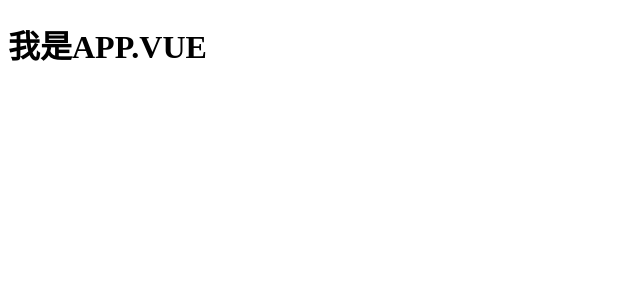
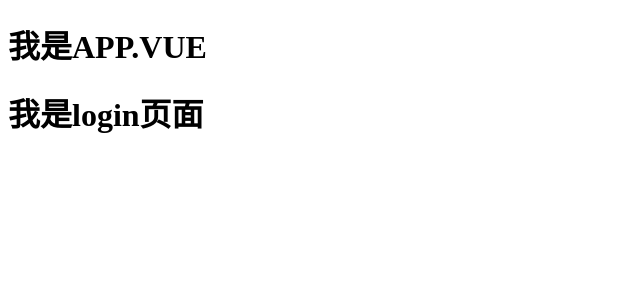
Before and after one commit to wulihui/one-PC40, a Vue app: page /#/login in a window 1280 px wide. Before the commit this address led to /#/home. Shown: the top 300 px of the page, without its empty margins (0-640 px from the left). Built offline with nearby package versions, Linux system fonts and the light colour scheme; the HTML template or start-up script is replaced by a standard one.

Commit message:
添加登录和主页路由

```diff
--- a/src/router/index.js
+++ b/src/router/index.js
@@ -1,14 +1,30 @@
 import Vue from 'vue'
 import VueRouter from 'vue-router'
 import UseElement from '../views/useElement'
+import Home from '../views/home'
+import Login from '../views/login'
 
 Vue.use(VueRouter)
 
 const routes = [
   {
+    path: '/',
+    redirect: '/home'
+  },
+  {
     path: '/useElement',
     name: 'useElement',
     component: UseElement
+  },
+  {
+    path: '/home',
+    name: 'home',
+    component: Home
+  },
+  {
+    path: '/login',
+    name: 'login',
+    component: Login
   }
 ]
 
--- /dev/null
+++ b/src/views/home/index.vue
@@ -0,0 +1,16 @@
+<template>
+  <div>
+      <!-- 主页 -->
+      <h1>我是home页面</h1>
+  </div>
+</template>
+
+<script>
+export default {
+
+}
+</script>
+
+<style>
+
+</style>
--- /dev/null
+++ b/src/views/login/index.vue
@@ -0,0 +1,16 @@
+<template>
+  <div>
+      <!-- 登录页面 -->
+      <h1>我是login页面</h1>
+  </div>
+</template>
+
+<script>
+export default {
+
+}
+</script>
+
+<style>
+
+</style>
```
